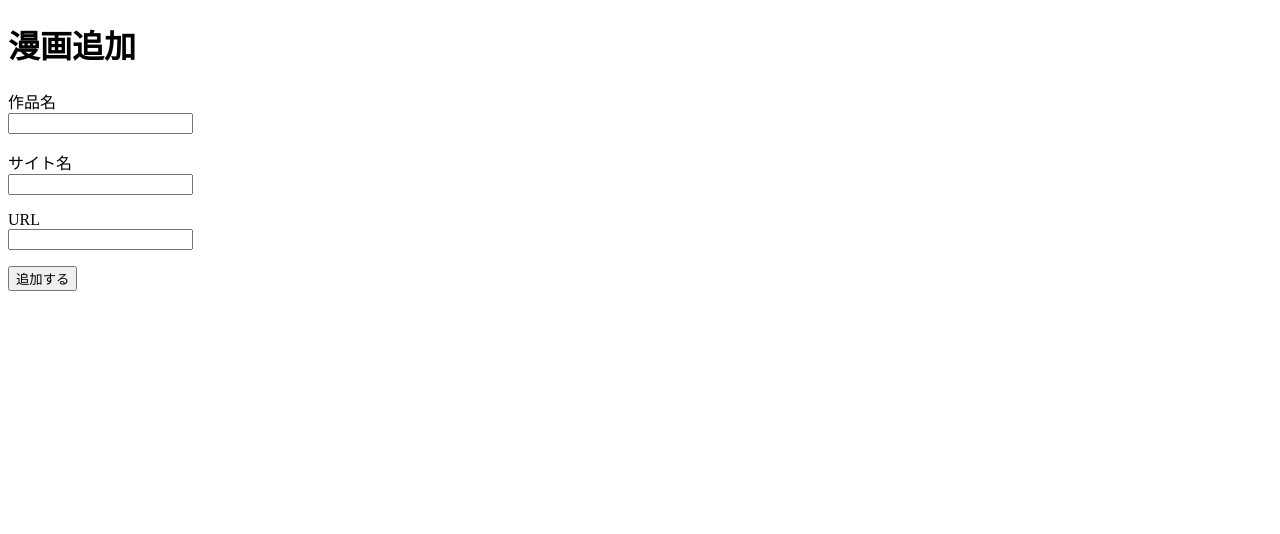
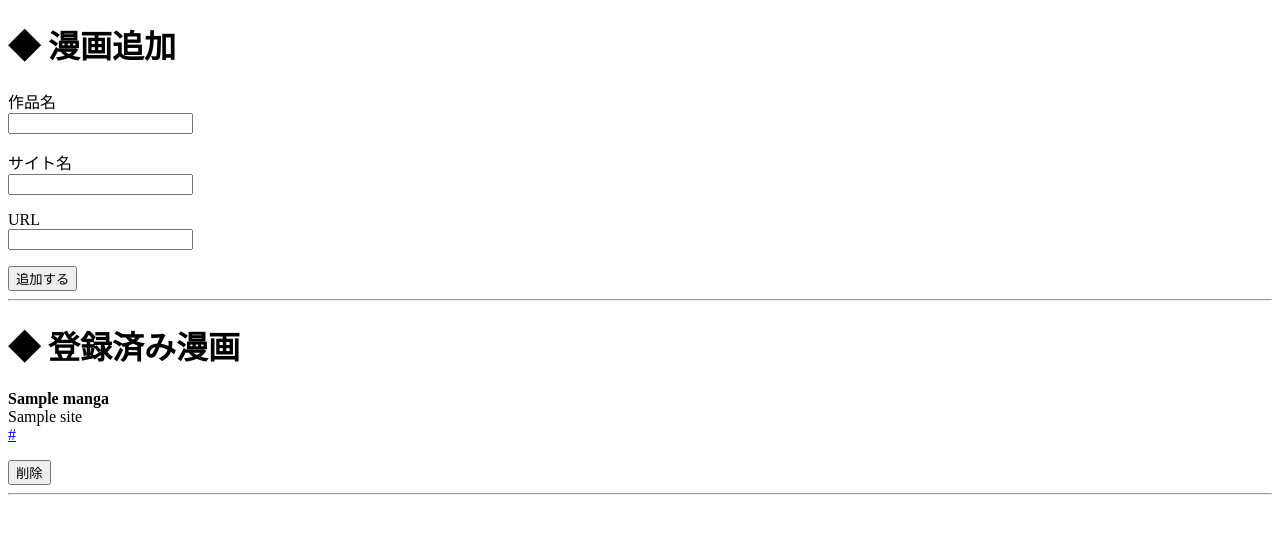
Before and after one commit to tsuha8/manga-checker, a Flask app: template templates/index.html in a window 1280 px wide. Shown: the top 534 px of the page. Run offline with Flask 3, Linux system fonts and the light colour scheme; the template is opened without the code that fills it: most values are stand-ins (such as "Sample title", 1, 10 or a date in 2020).

Commit message:
Update index.html

```diff
--- a/templates/index.html
+++ b/templates/index.html
@@ -3,12 +3,12 @@
 <head>
     <meta charset="UTF-8">
     <meta name="viewport" content="width=device-width, initial-scale=1.0">
-    <title>漫画追加</title>
+    <title>漫画管理</title>
 </head>
 
 <body>
 
-<h1>漫画追加</h1>
+<h1>◆ 漫画追加</h1>
 
 <form action="/add" method="post">
 
@@ -33,5 +33,36 @@ URL<br>
 
 </form>
 
+
+<hr>
+
+
+<h1>◆ 登録済み漫画</h1>
+
+{% for manga in mangas %}
+
+<div>
+<p>
+<strong>{{ manga.title }}</strong><br>
+{{ manga.site }}<br>
+<a href="{{ manga.url }}" target="_blank">
+{{ manga.url }}
+</a>
+</p>
+
+<form action="/delete" method="post">
+<input type="hidden" name="url" value="{{ manga.url }}">
+<button type="submit">
+削除
+</button>
+</form>
+
+<hr>
+
+</div>
+
+{% endfor %}
+
+
 </body>
 </html>
```
